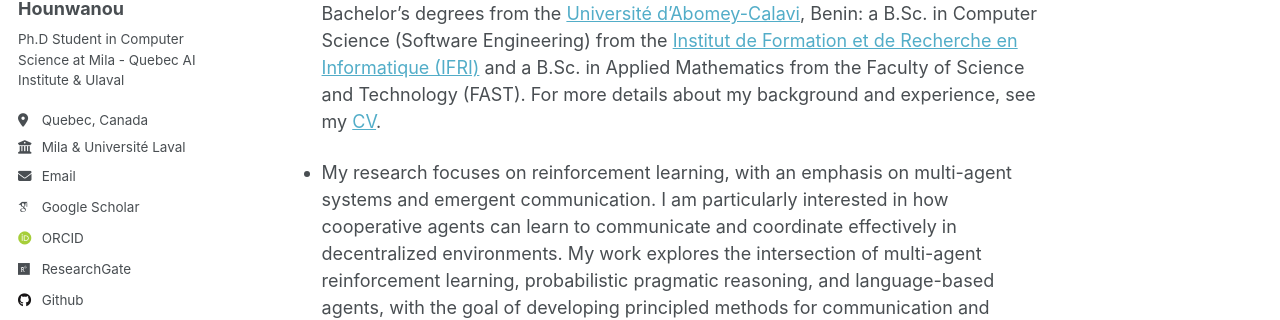
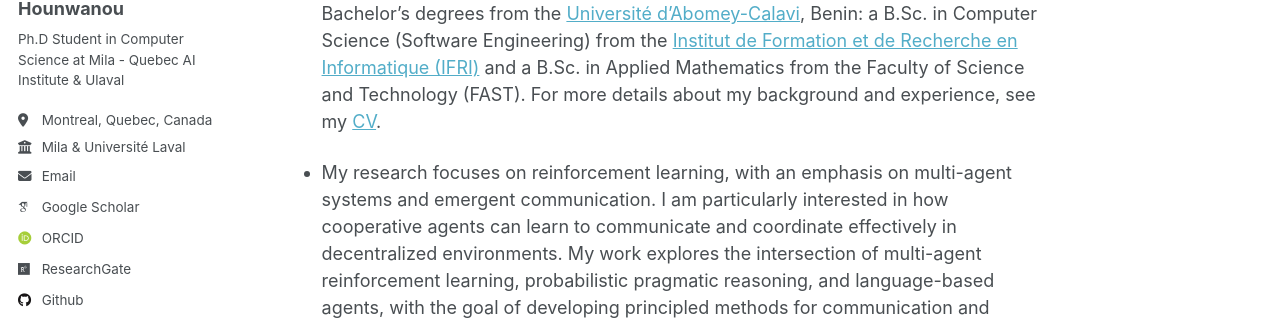
Before and after one commit to chrishounwanou/chrishounwanou.github.io, a Jekyll site: the page built from _pages/about.md, in a window 1280 px wide. Shown: the part 274-594 px from the top of the page. Built offline with Jekyll 4.4.1, drawn with Linux system fonts in a browser that asks for light colours; some web fonts are replaced.

Commit message:
Update author location to Montreal, Quebec

```diff
--- a/_config.yml
+++ b/_config.yml
@@ -84,7 +84,7 @@ author:
   name             : "Christophe D. Hounwanou"
   avatar           : "Chris.png"
   bio              : "Ph.D Student in Computer Science at Mila - Quebec AI Institute & Ulaval"
-  location         : "Quebec, Canada"
+  location         : "Montreal, Quebec, Canada"
   employer         :  Mila & Université Laval
   #pubmed           : #"https://www.ncbi.nlm.nih.gov/pubmed/?term=christophe+hounwanou"
   googlescholar    : "https://scholar.google.com/citations?hl=en&user=2i7KV8EAAAAJ"
```
